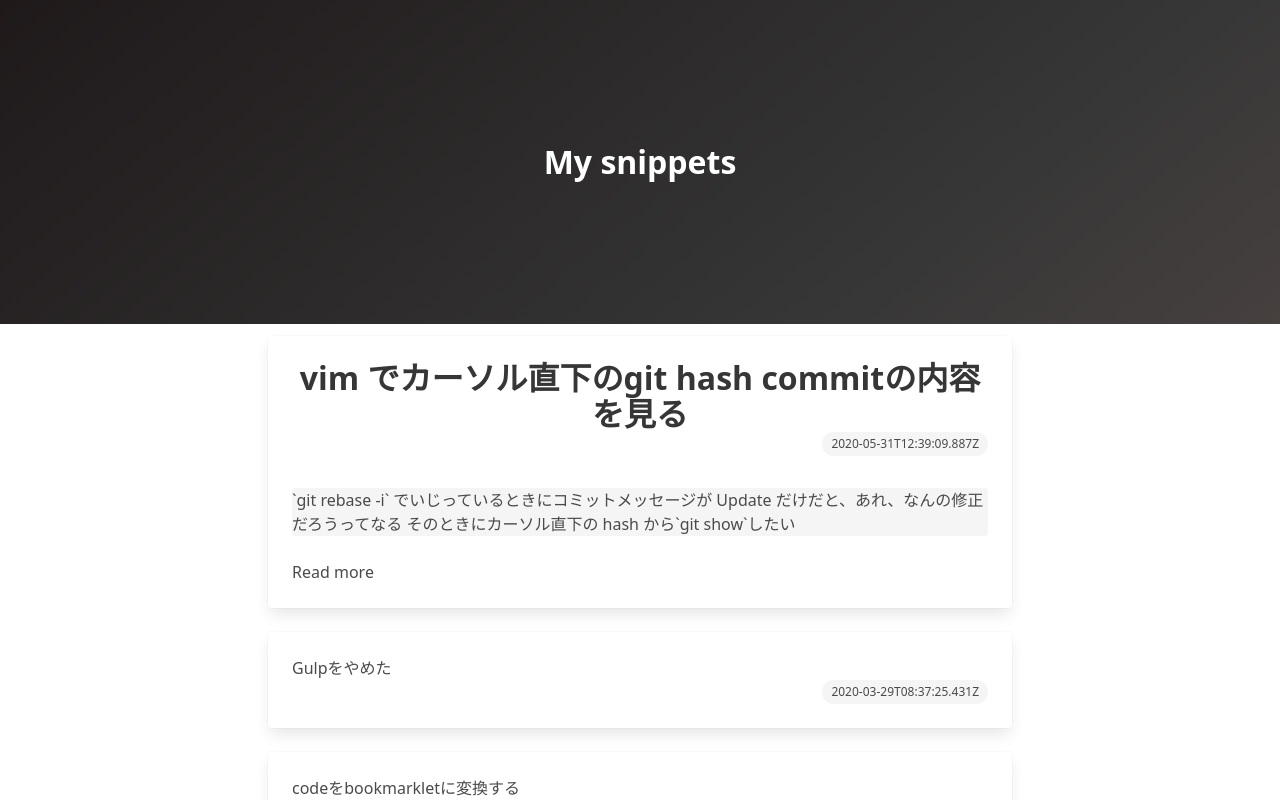
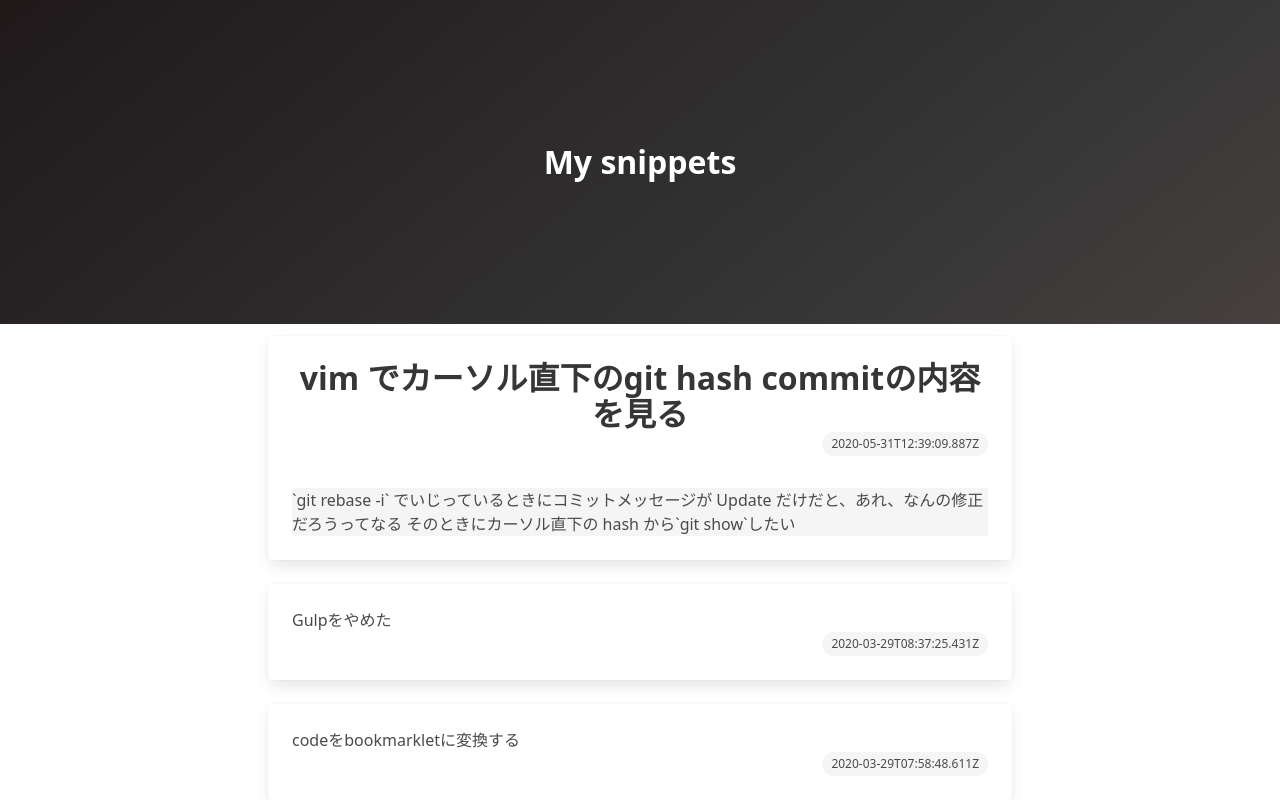
Before and after one commit to mijime/mijime.github.io, a Next.js app: page / in a window 1280 px wide. Shown: the top 800 px of the page. Built offline with nearby package versions, Linux system fonts and the light colour scheme.

Commit message:
記事のタイトルをリンクに変更

```diff
--- a/src/components/molecules/article-card/index.tsx
+++ b/src/components/molecules/article-card/index.tsx
@@ -1,13 +1,16 @@
 import { PropsWithChildren } from 'react'
+import Link from 'next/link'
 import TagList from '@/components/molecules/tag-list/'
 
 type ArticleCardProps = {
+  slug: string
   title: string
   date: string
   tags: string[]
 }
 
 export default function ArticleCard({
+  slug,
   title,
   date,
   tags = [],
@@ -19,7 +22,9 @@ export default function ArticleCard({
         <div className="card-content">
           <div className="article-title">
             <div className="has-text-centered">
-              <p className="title">{title}</p>
+              <p className="title">
+                <Link href={`/${slug}/`}>{title}</Link>
+              </p>
             </div>
             <TagList tags={tags} date={date} />
           </div>
--- a/src/components/pages/index.tsx
+++ b/src/components/pages/index.tsx
@@ -1,5 +1,4 @@
 import Head from 'next/head'
-import Link from 'next/link'
 import Pagination from '@/components/molecules/pagination/'
 import ArticleCard from '@/components/molecules/article-card/'
 import ArticleList from '@/components/organisms/article-list/'
@@ -27,7 +26,6 @@ export function IndexPage({
       <div className="block">
         <ArticleCard {...posts[0]}>
           <div className="message">{posts[0].description}</div>
-          <Link href={`/post/${posts[0].slug}/`}>Read more</Link>
         </ArticleCard>
       </div>
       <ArticleList posts={posts.slice(1)} />
--- a/src/components/pages/post/index.tsx
+++ b/src/components/pages/post/index.tsx
@@ -3,11 +3,14 @@ import Head from 'next/head'
 
 import { SitesApp } from '@/applications/sites/'
 import ArticleCard from '@/components/molecules/article-card/'
+import DefaultLayout from '@/components/templates/default/'
 import { buildMetadataByFrontMatter } from '@/infrastructures/functions/markdown/'
-import DefaultLayout from '@/components/templates/default/'
 
 type PostPageProps = {
-  frontMatter: { [key: string]: any }
+  frontMatter: {
+    __resourcePath: string
+    [key: string]: any
+  }
 }
 
 export default function PostPage({
--- a/src/infrastructures/functions/markdown/index.ts
+++ b/src/infrastructures/functions/markdown/index.ts
@@ -1,4 +1,5 @@
 interface Metadata {
+  slug: string
   title: string
   description: string
   date: string
@@ -14,7 +15,11 @@ export function buildMetadataByFrontMatter(data: {
     description: data.description || data.Description || '',
     date: data.date || data.Date || new Date().toISOString(),
     tags: data.tags || data.Tags || [],
-    draft: !!data.draft || !!data.Draft
+    draft: !!data.draft || !!data.Draft,
+    slug:
+      data.__resourcePath !== undefined
+        ? data.__resourcePath.replace(/\/index\.mdx?$/, '')
+        : ''
   }
   return {
     ...originMetadata,
```
